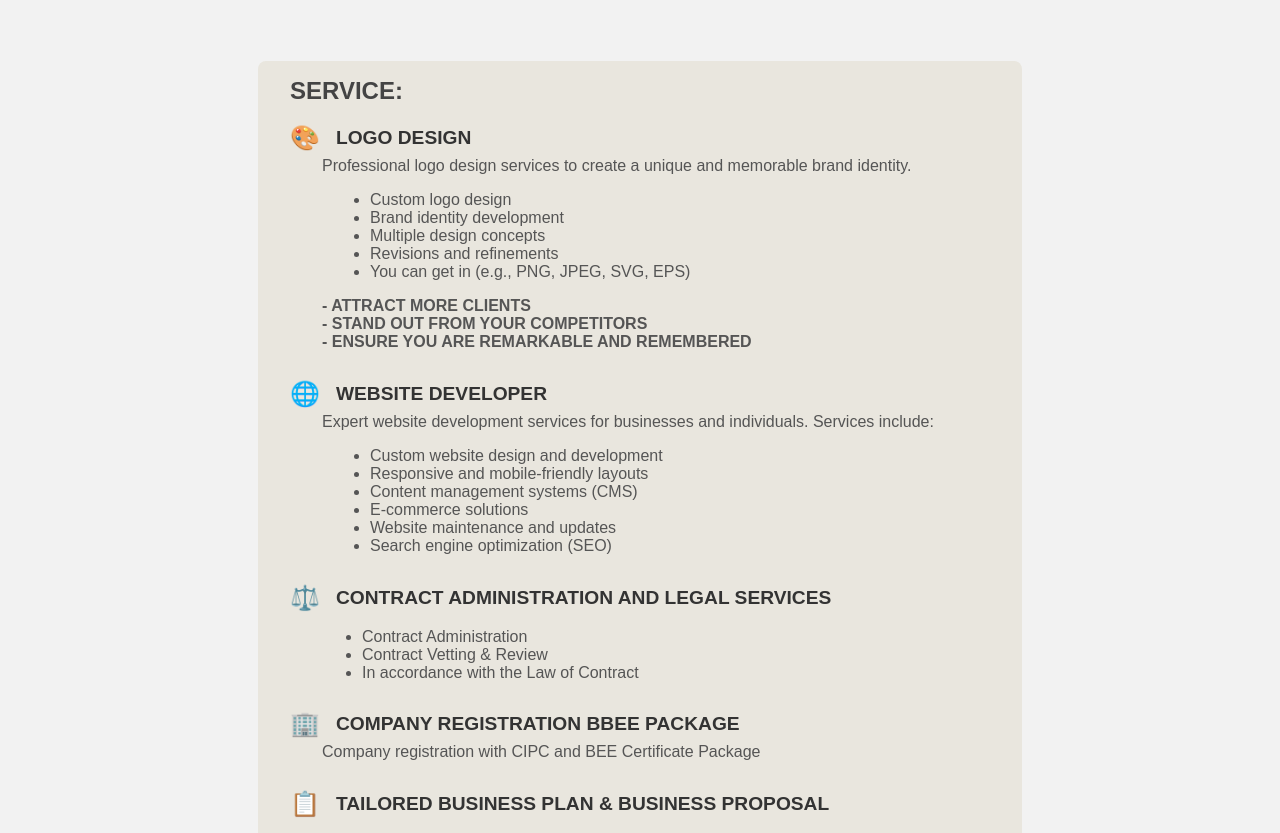
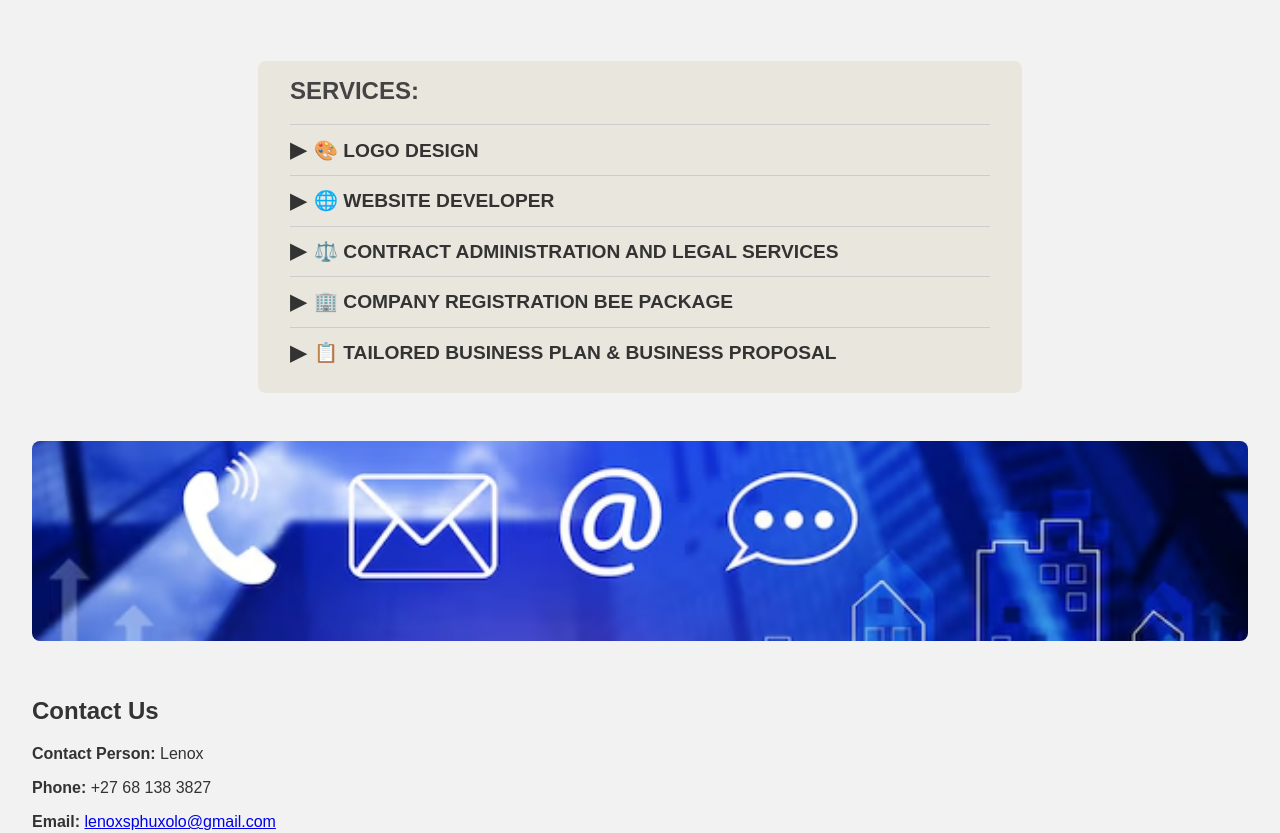
Before and after one commit to TechSolvey/TechSolvey, a plain HTML site: page index.html in a window 1280 px wide. Shown: the part 1069-1902 px from the top of the page. Drawn offline with Linux system fonts and the light colour scheme.

Commit message:
index.html

```diff
--- a/index.html
+++ b/index.html
@@ -13,7 +13,7 @@
       color: #333;
     }
     header {
-      background-color: #e0d6c4; /* Soft Beige */
+      background-color: #e0d6c4;
       color: #222;
       padding: 2rem 1rem 1rem;
       text-align: center;
@@ -35,7 +35,7 @@
     nav {
       display: flex;
       justify-content: center;
-      background-color: #6e6e6e; /* Muted Grey */
+      background-color: #6e6e6e;
     }
     nav a {
       color: #fff;
@@ -62,45 +62,63 @@
       background-color: #e0d6c4;
       color: #333;
     }
-    /* Services Section */
+    /* Accordion styles */
     #services {
-      background-color: #e9e6de;
+      max-width: 700px;
+      margin: 1rem auto;
+      background: #e9e6de;
       border-radius: 8px;
-      margin-top: 1rem;
       padding: 1rem 2rem;
-      max-width: 700px;
-      margin-left: auto;
-      margin-right: auto;
     }
     #services h2 {
       margin-top: 0;
       color: #444;
+      cursor: default;
     }
-    .service-item {
-      margin-bottom: 1.8rem;
+    .accordion-item {
+      border-top: 1px solid #ccc;
     }
-    .service-icon {
-      font-size: 1.5rem;
-      margin-right: 0.5rem;
-      vertical-align: middle;
-    }
-    .service-title {
+    .accordion-header {
       font-weight: 700;
       font-size: 1.2rem;
-      margin-bottom: 0.3rem;
+      padding: 0.8rem 0;
       display: flex;
       align-items: center;
+      cursor: pointer;
+      user-select: none;
       gap: 0.5rem;
     }
-    .service-description {
-      margin-left: 2rem;
-      margin-bottom: 0.3rem;
+    .accordion-header:hover {
+      color: #000;
+    }
+    .accordion-icon {
+      font-size: 1.3rem;
+      transition: transform 0.3s ease;
+      display: inline-block;
+    }
+    .accordion-icon.open {
+      transform: rotate(90deg);
+    }
+    .accordion-content {
+      max-height: 0;
+      overflow: hidden;
+      transition: max-height 0.3s ease;
+      padding-left: 2rem;
       color: #555;
     }
-    .service-list {
-      margin-left: 2.5rem;
-      color: #555;
+    .accordion-content.open {
+      max-height: 2000px; /* large value to allow expansion */
+      margin-bottom: 1rem;
+    }
+    ul {
+      margin-top: 0.3rem;
+      margin-bottom: 0.8rem;
       list-style-type: disc;
+      margin-left: 1.5rem;
+    }
+    .highlight {
+      font-weight: 600;
+      margin-top: 0.5rem;
     }
   </style>
 </head>
@@ -134,39 +152,41 @@
     </p>
   </section>
 
-  <!-- Services Section -->
+  <!-- Services Accordion Section -->
   <section id="services">
-    <h2>SERVICE:</h2>
+    <h2>SERVICES:</h2>
 
-    <div class="service-item">
-      <div class="service-title">
-        <span class="service-icon">🎨</span> LOGO DESIGN
+    <div class="accordion-item">
+      <div class="accordion-header" onclick="toggleAccordion(this)">
+        <span class="accordion-icon">▶</span>
+        <span>🎨 LOGO DESIGN</span>
       </div>
-      <div class="service-description">
-        Professional logo design services to create a unique and memorable brand identity.
-      </div>
-      <ul class="service-list">
+      <div class="accordion-content">
+        <p>Professional logo design services to create a unique and memorable brand identity.</p>
+        <p>Services include:</p>
+        <ul>
           <li>Custom logo design</li>
           <li>Brand identity development</li>
           <li>Multiple design concepts</li>
           <li>Revisions and refinements</li>
-        <li>You can get in (e.g., PNG, JPEG, SVG, EPS)</li>
+          <li>You can get it in PNG, JPEG, SVG, EPS formats</li>
         </ul>
-      <div class="service-description" style="font-weight:bold; margin-left: 2rem;">
+        <p class="highlight">
           - ATTRACT MORE CLIENTS<br />
           - STAND OUT FROM YOUR COMPETITORS<br />
           - ENSURE YOU ARE REMARKABLE AND REMEMBERED
+        </p>
       </div>
     </div>
 
-    <div class="service-item">
-      <div class="service-title">
-        <span class="service-icon">🌐</span> WEBSITE DEVELOPER
+    <div class="accordion-item">
+      <div class="accordion-header" onclick="toggleAccordion(this)">
+        <span class="accordion-icon">▶</span>
+        <span>🌐 WEBSITE DEVELOPER</span>
       </div>
-      <div class="service-description">
-        Expert website development services for businesses and individuals. Services include:
-      </div>
-      <ul class="service-list">
+      <div class="accordion-content">
+        <p>Expert website development services for businesses and individuals. Services include:</p>
+        <ul>
           <li>Custom website design and development</li>
           <li>Responsive and mobile-friendly layouts</li>
           <li>Content management systems (CMS)</li>
@@ -175,30 +195,63 @@
           <li>Search engine optimization (SEO)</li>
         </ul>
       </div>
+    </div>
 
-    <div class="service-item">
-      <div class="service-title">
-        <span class="service-icon">⚖️</span> CONTRACT ADMINISTRATION AND LEGAL SERVICES
+    <div class="accordion-item">
+      <div class="accordion-header" onclick="toggleAccordion(this)">
+        <span class="accordion-icon">▶</span>
+        <span>⚖️ CONTRACT ADMINISTRATION AND LEGAL SERVICES</span>
       </div>
-      <ul class="service-list" style="margin-left: 2rem;">
+      <div class="accordion-content">
+        <ul>
           <li>Contract Administration</li>
           <li>Contract Vetting & Review</li>
           <li>In accordance with the Law of Contract</li>
         </ul>
       </div>
+    </div>
 
-    <div class="service-item">
-      <div class="service-title">
-        <span class="service-icon">🏢</span> COMPANY REGISTRATION BBEE PACKAGE
+    <div class="accordion-item">
+      <div class="accordion-header" onclick="toggleAccordion(this)">
+        <span class="accordion-icon">▶</span>
+        <span>🏢 COMPANY REGISTRATION BEE PACKAGE</span>
       </div>
-      <div class="service-description" style="margin-left: 2rem;">
-        Company registration with CIPC and BEE Certificate Package
+      <div class="accordion-content">
+        <p>Company registration with CIPC and BEE Certificate Package</p>
       </div>
     </div>
 
-    <div class="service-item">
-      <div class="service-title">
-        <span class="service-icon">📋</span> TAILORED BUSINESS PLAN & BUSINESS PROPOSAL
+    <div class="accordion-item">
+      <div class="accordion-header" onclick="toggleAccordion(this)">
+        <span class="accordion-icon">▶</span>
+        <span>📋 TAILORED BUSINESS PLAN & BUSINESS PROPOSAL</span>
+      </div>
+      <div class="accordion-content">
+        <p>Unlock Your Business Potential with Our Expert Services!</p>
+        <p>We're excited to offer two powerful services to help you achieve your business goals:</p>
+        <ol>
+          <li>
+            <strong>Tailored Business Plan</strong><br />
+            Get a customized roadmap for success! Our expert team will work with you to create a comprehensive business plan that outlines:
+            <ul>
+              <li>Your business's mission, vision, and objectives</li>
+              <li>Market analysis and competitive landscape</li>
+              <li>Strategies for growth and development</li>
+              <li>Financial projections and budgeting</li>
+            </ul>
+          </li>
+          <li>
+            <strong>Business Proposal</strong><br />
+            Make a lasting impression with a compelling proposal! Our team will craft a persuasive document that showcases:
+            <ul>
+              <li>Your business idea or project</li>
+              <li>Market opportunity and potential</li>
+              <li>Unique value proposition</li>
+              <li>Implementation plan and timeline</li>
+              <li>Budget and financial projections</li>
+            </ul>
+          </li>
+        </ol>
       </div>
     </div>
   </section>
@@ -214,5 +267,25 @@
   <footer>
     <p>&copy; 2025 TechSolvey. All rights reserved.</p>
   </footer>
+
+  <script>
+    function toggleAccordion(header) {
+      const content = header.nextElementSibling;
+      const icon = header.querySelector('.accordion-icon');
+
+      if (content.classList.contains('open')) {
+        content.classList.remove('open');
+        icon.classList.remove('open');
+      } else {
+        // Close any open content first if you want only one open at a time
+        document.querySelectorAll('.accordion-content.open').forEach(openContent => {
+          openContent.classList.remove('open');
+          openContent.previousElementSibling.querySelector('.accordion-icon').classList.remove('open');
+        });
+        content.classList.add('open');
+        icon.classList.add('open');
+      }
+    }
+  </script>
 </body>
 </html>
```
Lines whose indentation alone changed are shown as unchanged.
